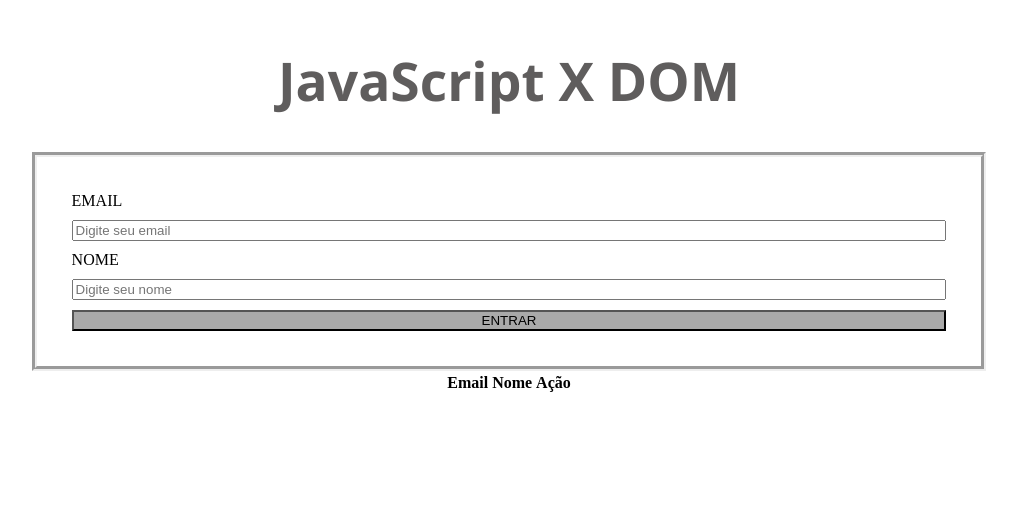
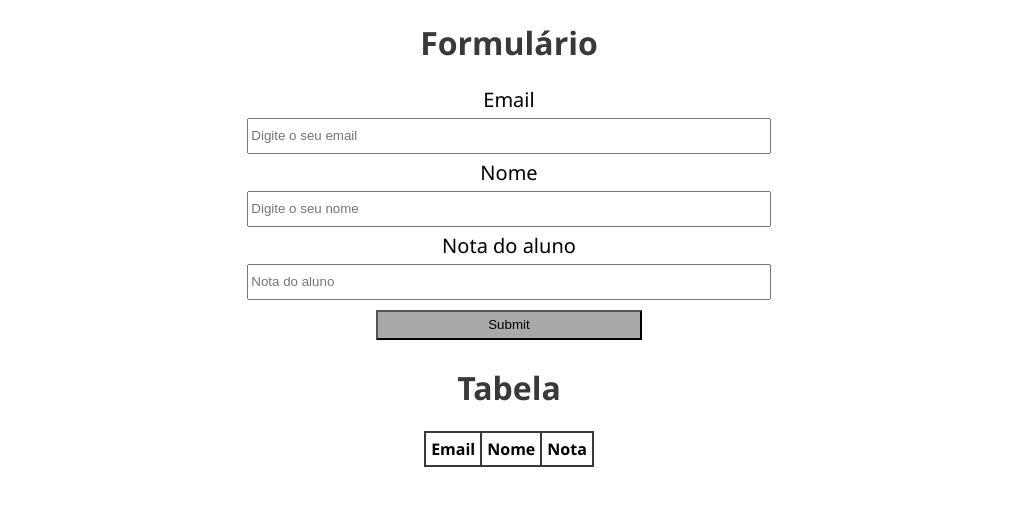
Before and after one commit to MariaCBellote/js, a plain HTML site: page index.html in a window 1280 px wide. Shown: the whole page, without its empty margins (131-1148 px from the left). Drawn offline with Linux system fonts and the light colour scheme.

Commit message:
Add files via upload

```diff
--- a/index.css
+++ b/index.css
@@ -1,34 +1,41 @@
 h1{
-    font-size: 40pt;
-    font-family: 'Segoe UI', Tahoma, Geneva, Verdana, sans-serif;
-    color:rgb(95, 93, 93)
+    color: rgb(58, 56, 56);
 }
 body{
-    display: flex;
-    align-items: center;
-    flex-direction: column;
+    text-align: center;
+   font-family: 'Segoe UI', Tahoma, Geneva, Verdana, sans-serif ;
 }
 
 section{
-    border: 1px;
-    border-style: groove;
-    border-width: 5px;
-    padding: 30px;
-    width: 70%;
-    flex-direction: column;
+    display: flex;
     align-items: center;
     justify-content: center;
+    width: 100%;
+}
+
+form{
+    display: flex;
+    flex-direction: column;
+    width: 400pt;
+    }
+
+input{
+    margin: 5px;
+    height: 30px;
+}
+label{
+    font-size: 20px;
+}
+input[type="submit"]{
+    width: 200pt;
+    align-self: center;
+    background-color: darkgrey;
+}
+
+table, th, td{
+    border: 2px solid rgb(58, 56, 56) ;
+    padding: 5px;
+    border-collapse: collapse;
 
 
 }
-form{
-display: flex;
-flex-direction: column;
-}
-
-label, input,button{
-    margin: 5px;
-}
-button{
-    background-color: darkgrey;
-}
--- a/index.html
+++ b/index.html
@@ -1,35 +1,44 @@
 <!DOCTYPE html>
 <html lang="pt-br">
+
 <head>
     <meta charset="UTF-8">
-    <meta http-equiv="X-UA-Compatible" content="IE=edge">
     <meta name="viewport" content="width=device-width, initial-scale=1.0">
+    <title>Document</title>
     <link rel="stylesheet" href="index.css">
-    <title>Projeto</title>
 </head>
+
 <body>
-    <h1>JavaScript X DOM</h1>
-    <section>
-        <form action="#">
-<label for="EMAIL">EMAIL </label>
-<input type="email" name="EMAIL" placeholder="Digite seu email">
-<label for="NOME">NOME</label>
-<input type="text" name="NOME"  id="NOME" placeholder="Digite seu nome ">
- <button>ENTRAR</button>
+    <h1>Formulário</h1>
+    <section class="One">
+        <form action="#" onsubmit="enviar(event)">
+            <label for="email">Email</label>
+            <input type="email" name="email" id="email" placeholder="Digite o seu email" required>
+            <label for="nome">Nome</label>
+            <input type="text" name="nome" id="nome" placeholder="Digite o seu nome" required>
+            <label for="nota">Nota do aluno</label>
+            <input type="number" placeholder="Nota do aluno" name="nota" min="0" max="10" required>
+            <input type="submit">
         </form>
+    </section>
 
-    </section>
+    <h1>Tabela</h1>
+    <section class="two">
+
    <table>
-        <thread>
+<thead>
     <th>Email</th>
     <th>Nome</th>
-            <th>Ação</th>
-        </thread>
+    <th>Nota</th>
+</thead>
 <tbody>
-            <td></td>
+
 </tbody>
 </table>
 
+    </section>
     <script src="index.js"></script>
+
 </body>
+
 </html>
--- a/index.js
+++ b/index.js
@@ -1,12 +1,38 @@
 function enviar(event){
     event.preventDefault();
 
-    const email= event.target[0].value;
-    const nome= event.target[1].value;
-    if(email || nome ){
-        alert("Insira os dados");
+    var email = event.target[0].value
+    var nome = event.target[1].value
+    var nota = event.target[2].value
+
+    console.log({email, nome, nota});
+
+    if(!email || !nome || !nota){
+        alert("Insira os valores obrigatórios!");
         return;
     }
+    var tr = document.createElement("tr");
+            var td_email = document.createElement("td");
+            td_email.innerHTML = email;
+            var td_nome = document.createElement("td");
+            td_nome.innerHTML = nome;
+            var td_nota = document.createElement("td");
+            td_nota.innerHTML = nota;
+            var td_actions = document.createElement("td");
+            td_actions.innerHTML = `
+                <button>Remover</button>
+            `
+            if(nota < 5){
+                td_nota.style.backgroundColor = "red";
+            }
+            tr.appendChild(td_email);
+            tr.appendChild(td_nome);
+            tr.appendChild(td_nota);
+            tr.appendChild(td_actions);
+
+            document.querySelector("body > section:nth-child(4) > table > tbody").appendChild(tr);
+
+            var aluno = {email, nome, nota}
+
+            localStorage.setItem("aluno", JSON.stringify(aluno))
 }
-
-enviar()
```
Lines whose indentation alone changed are shown as unchanged.
